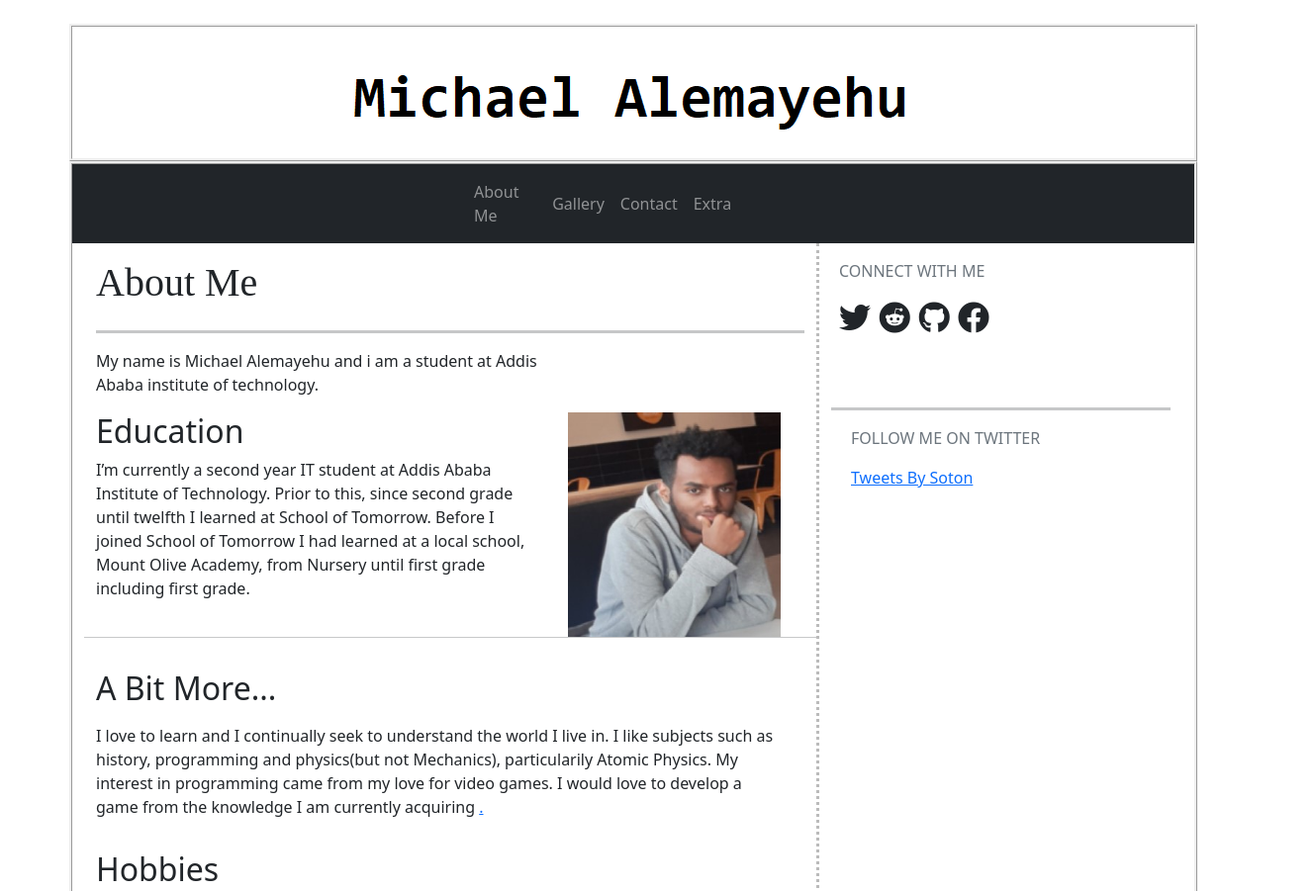
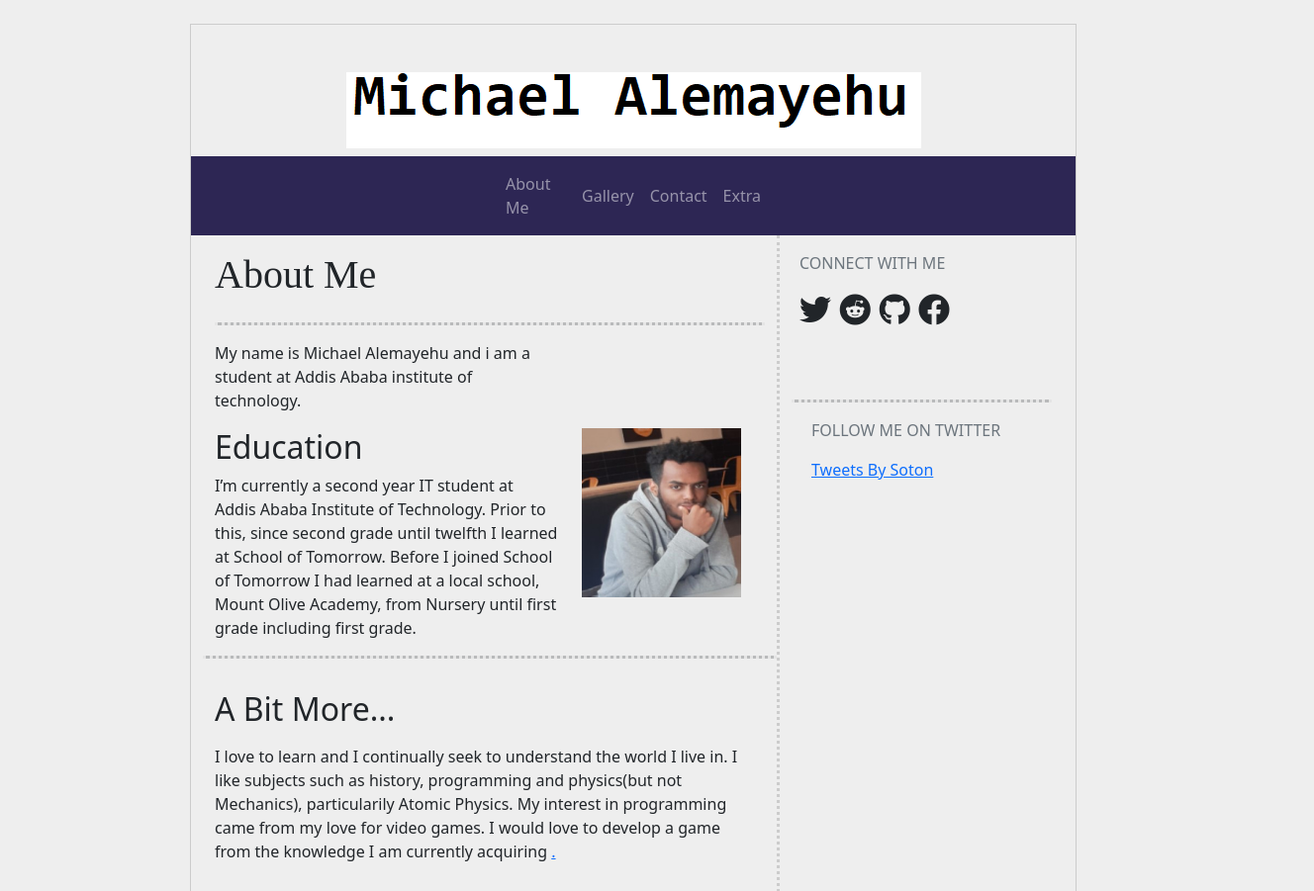
Before and after one commit to MichaelAlemayehu1/MyPersonalWeb2, a plain HTML site: page index.html in a window 1280 px wide. Shown: the top 901 px of the page at 99% size, 1328 px wide, since content can reach past the window. Drawn offline with Linux system fonts and the light colour scheme.

Commit message:
external css modified index page navigation updated

```diff
--- a/assets/css/style.css
+++ b/assets/css/style.css
@@ -3,13 +3,41 @@
   border-left: 6px solid green;
   height: 200px;
 } */
+body{
+  background-color: #eee;
+}
+#nav{
+  background-color: #2d2654;
+}
+#spacers{
+  background-color: #2d2654;
+}
 
+#navholder{
+  background-color: #2d2654;
+}
+
+#main{
+  max-width: 70%;
+  border: solid 1px #ccc;
+}
+hr{
+  border-top: dotted #ccc;
+}
 #rightside{
-  border-left: dotted #bbb;
+  border-left: dotted #ccc;
 }
+#footer{
+
+  max-width: 70%;
+
+
+
+}
+
 #footer a{
   text-decoration: none;
-  color: #2d2654;
+  color: black;
   font-weight: bold;
 
 }
--- a/index.html
+++ b/index.html
@@ -12,8 +12,11 @@
 </head>
 <br>
 <body>
+
+
+    <div class="container-sm" id="main">
         <!-- header -->
-    <div class="container-sm" style="border: ridge;">
+    <div class="container-sm" id="header">
         <div class="row justify-content-center mt-5">
             <div class="header">
                 <h1>
@@ -25,16 +28,16 @@
 
     <!-- header -->
 
-    <div class="container-sm container-fluid" style="border: ridge;">
-
-        <div class="row justify-content-center bg-dark">
-            <div class="col"></div>
+        <div class="row justify-content-center" id="navholder">
+            <div class="col"  id="spacers"></div>
             <!-- navigation -->
-            <div class="col col-sm-4">
-                <nav class="navbar navbar-expand-md navbar-light bg-dark text-white-50 ">
+            <div class="col col-sm-4" >
+                <nav class="navbar navbar-expand-md navbar-light text-white-50 " id="nav">
 
 
-                    <a class="nav-link text-white-50" href="index.html">About Me</a>
+
+
+
                     <button class="navbar-toggler" type="button" data-bs-toggle="collapse" data-bs-target="#navbarToggleExternalContent" aria-controls="navbarToggleExternalContent" aria-expanded="false" aria-label="Toggle navigation">
                         <span class="navbar-toggler-icon"></span>
                       </button>
@@ -44,6 +47,11 @@
 
 
                 <div class="collapse navbar-collapse" id="navbarToggleExternalContent">
+                    <ul class="navbar-nav">
+                        <li class="nav-item">
+                            <a class="nav-link text-white-50" href="index.html">About Me</a>
+                        </li>
+                    </ul>
                     <ul class="navbar-nav">
 
                         <li class="nav-item ">
@@ -64,19 +72,19 @@
 
                  </nav>
             </div>
-                <div class="col"></div>
+                <div class="col" id="spacers"></div>
 
                 </div>
               <!-- navigation -->
 
 
               <!-- content -->
-                <div class="container-sm justify-content-center">
+                <div class="container-sm justify-content-center" >
                     <div class="row">
                         <!-- left side -->
                         <div class="col col-sm-8">
                             <h1 class="ml-3 mt-3 mb-4" style="font-family:'Times New Roman', Times, serif;"> About Me</h3>
-                                <hr style="border-bottom:dotted;">
+                                <hr>
 
 
 
@@ -176,7 +184,7 @@ I like puns<a href="#bit" title="A single unit of data">.</a>
                                 <h2>
 
                             </div>
-                            <hr style="border-top: dotted;">
+                            <hr>
                             <div class="row embed"></div>
                                 <div class="row follow mx-2">
                                     <P class="text-muted">FOLLOW ME ON TWITTER</P>
@@ -187,12 +195,13 @@ I like puns<a href="#bit" title="A single unit of data">.</a>
                         </div>
                     </div>
                 </div>
+
                 </div>
 
                 <!-- end of content -->
-
-            <div class="footer text-muted" id="footer">
-                <div class="container-fluid justify-content-center mt-5 mx-5">
+                <!-- footer -->
+                <div class="footer text-muted justify-content-center">
+                    <div class="container-sm justify-content-center mt-5 mx-5" id="footer">
                         <div class="row">
                             <div class="col"></div>
                         </div>
@@ -214,6 +223,8 @@ I like puns<a href="#bit" title="A single unit of data">.</a>
 
 
 
+
+
     <script src="assets/js/jquery-3.5.1.min.js"></script>
     <script src="assets/js/bootstrap.bundle.min.js"></script>
     <script src="assets/js/bootstrap.min.js"></script>
```
Lines whose indentation alone changed are shown as unchanged.
